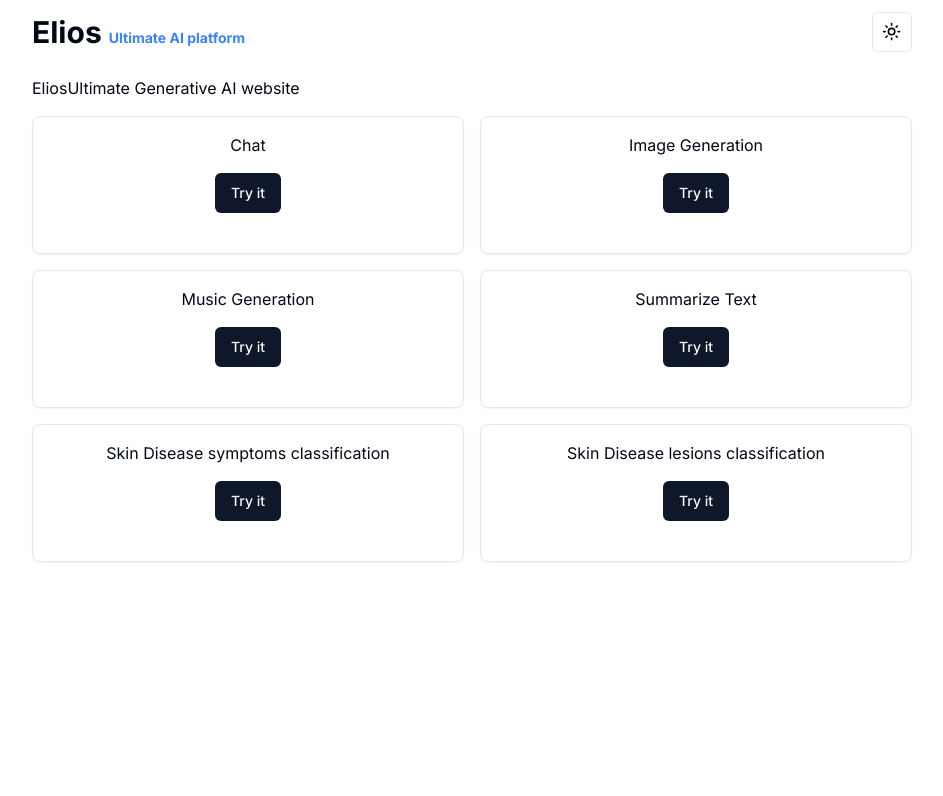
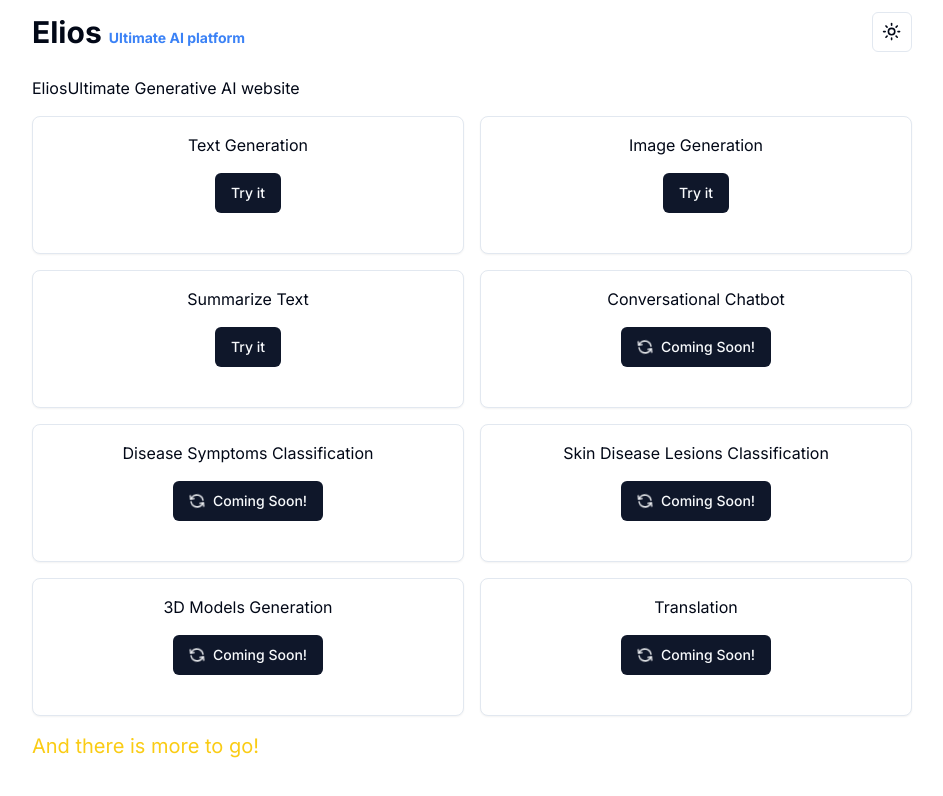
Before and after one commit to guy-977/elios, a Next.js app: page / in a window 1280 px wide. Shown: the top 796 px of the page, without its empty margins (168-1111 px from the left). Built offline with nearby package versions, Linux system fonts and the light colour scheme.

Commit message:
Create new features component

```diff
--- a/app/chat/page.tsx
+++ /dev/null
@@ -1,88 +0,0 @@
-'use client'
-
-import {useState} from "react"
-import {hf} from "../image/page"
-import {Card} from "@/components/ui/card"
-import {Input} from "@/components/ui/input"
-import {Button} from "@/components/ui/button"
-import {Skeleton} from "@/components/ui/skeleton"
-
-export default function ChatPage() {
-    const [gen_text, setContent] = useState('')
-    const [userInput, setInput] = useState('')
-    const modelId: string = 'gpt2'
-
-    const handleChange = (e : React.ChangeEvent < HTMLInputElement >) => {
-        setInput(e.target.value)
-        console.log(e.target.value)
-    }
-
-    const handleClick = () => {
-        setContent('')
-        LLM(userInput)
-    }
-
-    const showLoader = () => {
-        const spinner = document.getElementById("load")
-        if (spinner) {
-            spinner
-                .classList
-                .remove("hidden")
-        }
-    }
-
-    const hideLoader = () => {
-        const spinner = document.getElementById("load")
-        if (spinner) {
-            spinner
-                .classList
-                .add("hidden")
-        }
-    }
-
-    async function LLM(input : string) {
-        try {
-            showLoader()
-            await hf
-                .textGeneration({
-                model: `${modelId}`,
-                inputs: `${input}`,
-                parameters: {
-                    max_new_tokens: 250
-                }
-            })
-                .then(generated_text => {
-                    console.log(generated_text)
-                    hideLoader()
-                    setContent(generated_text['generated_text'])
-                })
-        } catch (e) {
-            console.log(e)
-            hideLoader()
-            setContent("Something Went Wrong!!!!")
-        }
-    }
-
-    return (
-        <div>
-            <h2 className="font-bold text-4xl">Chat with {modelId.toUpperCase()}</h2>
-        <div className="min-h-screen grid grid-cols-1 gap-4 place-content-center">
-            <Card className="gap-4 p-4">
-                <div className="space-y-2 hidden" id="load">
-                    <Skeleton className="h-4 w-full"/>
-                    <Skeleton className="h-4 w-[200px]"/>
-                </div>
-                <p className="text-base">
-                    {gen_text}
-                </p>
-            </Card>
-            <Card className=' relative flex justify-between'>
-                <Input type={"text"} id="input" onChange={handleChange}></Input>
-                <Button id="submit-button" onClick={handleClick}>
-                    Generate
-                </Button>
-            </Card>
-        </div>
-        </div>
-    )
-}
--- /dev/null
+++ b/app/components/NextFeats.tsx
@@ -0,0 +1,24 @@
+import {Button} from "@/components/ui/button";
+import {Card, CardContent} from "@/components/ui/card";
+import { RefreshCcw } from 'lucide-react';
+
+interface NextFeatsProps {
+    title?: string;
+}
+
+export default function NextFeats(props : NextFeatsProps) {
+    return (
+        <Card className="p-4 min-w-full">
+            <CardContent
+                className="flex flex-col justify-center items-center content-center gap-4 min-w-8 relative">
+                <h3>{props.title !== undefined
+                        ? props.title
+                        : " "}</h3>
+                <Button>
+                    <RefreshCcw className="mr-2 h-4 w-4 animate-spin" />
+                    Coming Soon!
+                </Button>
+            </CardContent>
+        </Card>
+    )
+}
--- a/app/globals.css
+++ b/app/globals.css
@@ -94,7 +94,3 @@
     opacity: 0;
   }
 }
-
-.hidden {
-  display: none;
-}
--- a/app/image/page.tsx
+++ b/app/image/page.tsx
@@ -3,11 +3,8 @@
 import {Button} from '@/components/ui/button'
 import {Card, CardContent} from '@/components/ui/card'
 import {Input} from '@/components/ui/input'
-import {HfInference} from '@huggingface/inference'
 import Image from 'next/image'
 import {useState} from 'react'
-
-export const hf = new HfInference(process.env['HF_TOKEN'])
 
 export default function ImageGen() {
     const [url,
@@ -17,7 +14,6 @@ export default function ImageGen() {
 
     const handleChange = (e : React.ChangeEvent < HTMLInputElement >) => {
         setInput(e.target.value)
-        console.log(e.target.value)
     }
 
     const handleClick = () => {
@@ -32,19 +28,21 @@ export default function ImageGen() {
 
         // ### With huggingface inference API
         try {
-            const genImage = await hf.textToImage({
-                inputs: prompt,
-                model: "stabilityai/stable-diffusion-2-1",
-                parameters: {
-                    negative_prompt: "blurry"
+            const response = await fetch(
+                "https://api-inference.huggingface.co/models/stabilityai/stable-diffusion-2-1",
+                {
+                    headers: { Authorization: `Bearer ${process.env['HF_TOKEN']}` },
+                    method: "POST",
+                    body: JSON.stringify({'inputs': prompt}),
                 }
-            });
-            const imageUrl = URL.createObjectURL(genImage);
+            );
+            const result = await response.blob();
+            const imageUrl = URL.createObjectURL(result);
             setURL(imageUrl);
             hideLoadingIndicator();
         } catch (e) {
-            console.log(e);
             hideLoadingIndicator();
+            return {message: e}
         }
     }
 
@@ -72,7 +70,12 @@ export default function ImageGen() {
             <Card>
                 <CardContent
                     className='flex flex-col justify-center items-center content-center gap-3 relative'>
-                    <Image src={url} width={500} height={500} alt="generated image"/>
+                        {url !== "" && url !== null ? (
+                        <Image src={url} width={500} height={500} alt="generated image" />
+                        ) : (
+                        <Image src="/logo.png" width={500} height={500} alt="generated image" />
+                        )}
+
                     <div id="spinner" className="hidden absolute">
                         <div className="spinner-container">
                             <div className="circle"></div>
--- a/app/page.tsx
+++ b/app/page.tsx
@@ -1,4 +1,5 @@
 import HomeCard from "./components/HomeCard";
+import NextFeats from "./components/NextFeats";
 
 export default function Home() {
     return (
@@ -6,15 +7,17 @@ export default function Home() {
             <h1>Elios
                 <span>Ultimate Generative AI website</span>
             </h1>
-            <div
-                className="py-4 grid grid-cols-2 justify-center justify-items-center gap-4 relative">
-                <HomeCard title="Chat" href="chat"/>
+            <div className="py-4 grid grid-cols-2 justify-center justify-items-center gap-4 relative">
+                <HomeCard title="Text Generation" href="text"/>
                 <HomeCard title="Image Generation" href="image"/>
-                <HomeCard title="Music Generation" href="music"/>
                 <HomeCard title="Summarize Text" href="summarize"/>
-                <HomeCard title="Skin Disease symptoms classification" href="skin2symptom"/>
-                <HomeCard title="Skin Disease lesions classification" href="skin-lesion"/>
+                <NextFeats title="Conversational Chatbot"/>
+                <NextFeats title="Disease Symptoms Classification"/>
+                <NextFeats title="Skin Disease Lesions Classification"/>
+                <NextFeats title="3D Models Generation"/>
+                <NextFeats title="Translation"/>
             </div>
+            <h2 className="text-xl text-yellow-400">And there is more to go!</h2>
         </div>
     );
 }
```
